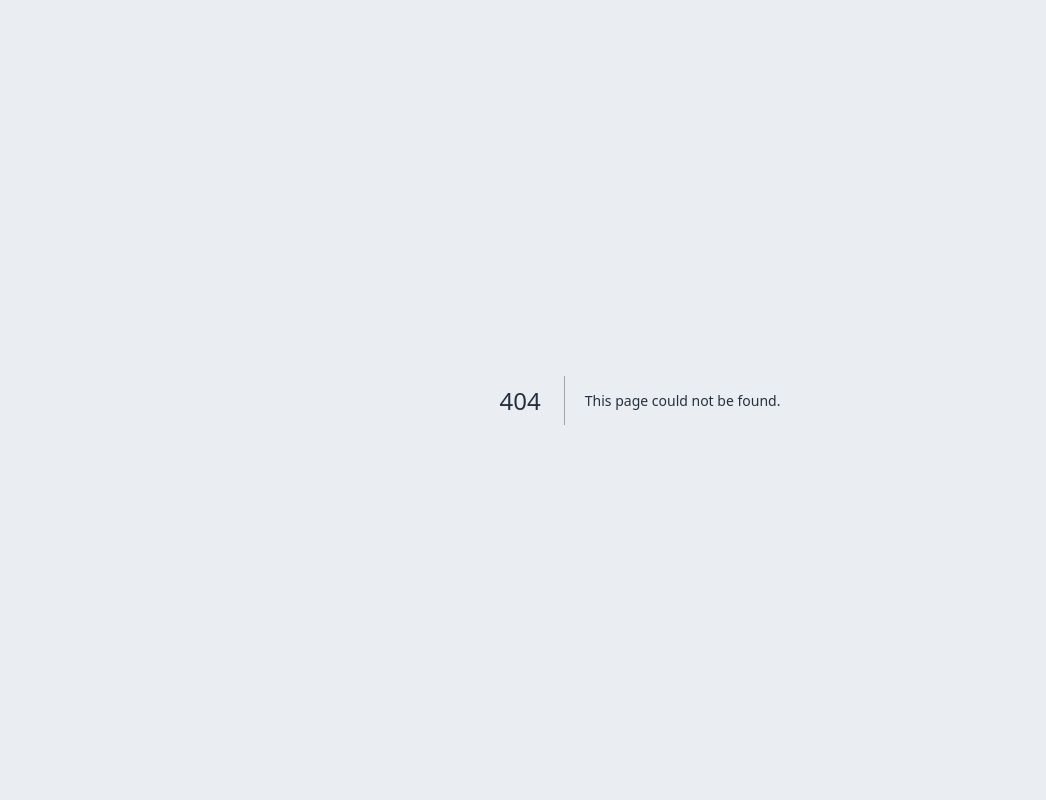
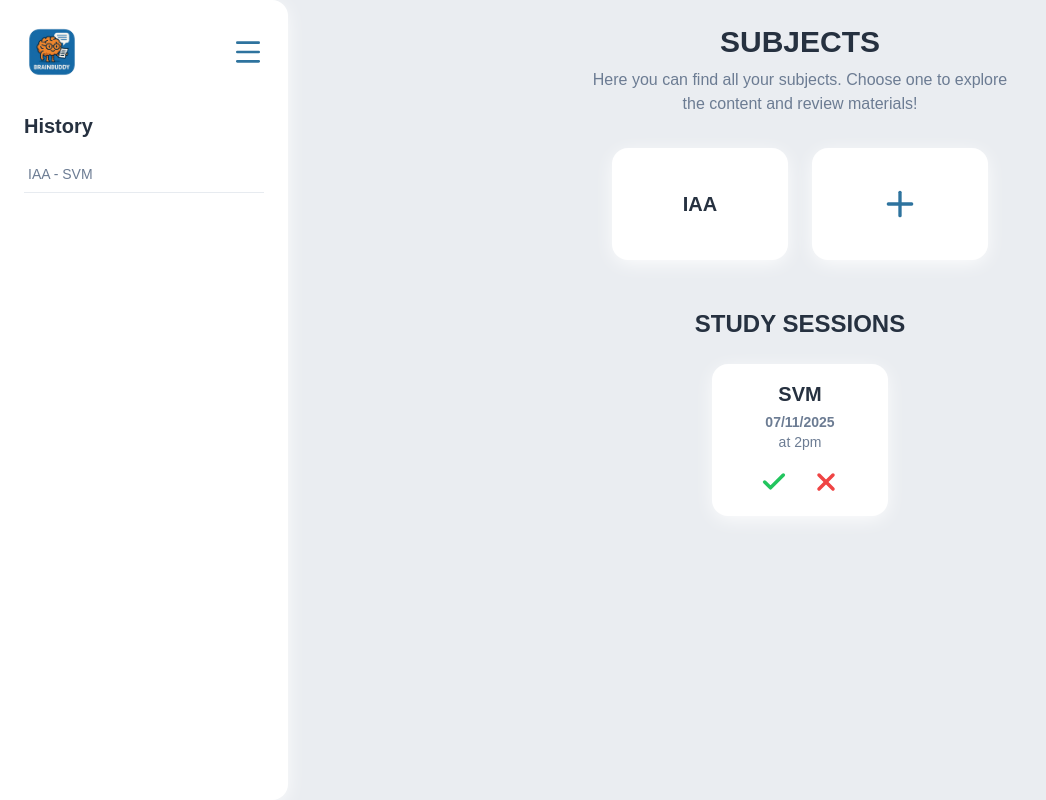
Before and after one commit to beatrizzfcosta/BrainBuddy, a Next.js app in the folder frontend/: page /homepage in a window 1280 px wide. Before the commit this address had no page. Shown: the whole page, without its empty margins (0-1046 px from the left). Built offline with nearby package versions, Linux system fonts and the light colour scheme.

Commit message:
feat(frontend): add homepage layout and new UI components

```diff
--- /dev/null
+++ b/frontend/app/components/SideBar.tsx
@@ -0,0 +1,41 @@
+import { Menu } from "lucide-react";
+import Image from "next/image";
+import { HistoryItem } from "@/app/types";
+
+interface SidebarProps {
+  history: HistoryItem[];
+}
+
+const Sidebar = ({ history }: SidebarProps) => {
+  return (
+    <aside className="fixed left-0 top-0 h-full w-72 bg-card rounded-r-2xl p-6 shadow-card flex flex-col">
+      <div className="flex items-center justify-between mb-8">
+        <Image
+          src="/BrainBuddy.png"
+          alt="BrainBuddy Logo"
+          width={56}
+          height={56}
+          className="h-14 w-14 rounded-xl object-cover"
+        />
+        <button className="text-primary hover:text-primary/80 transition-colors">
+          <Menu className="h-8 w-8" />
+        </button>
+      </div>
+
+      <h2 className="text-xl font-bold text-foreground mb-4">History</h2>
+
+      <div className="flex-1 space-y-1">
+        {history.map((item) => (
+          <button
+            key={item.id}
+            className="w-full text-left py-2 px-1 text-muted-foreground hover:text-foreground transition-colors text-sm border-b border-border/50"
+          >
+            {item.subjectAbbr} - {item.topicName}
+          </button>
+        ))}
+      </div>
+    </aside>
+  );
+};
+
+export default Sidebar;
--- /dev/null
+++ b/frontend/app/components/StudySessionCard.tsx
@@ -0,0 +1,45 @@
+import { Check, X } from "lucide-react";
+import { StudySession } from "@/app/types";
+
+interface StudySessionCardProps {
+  session: StudySession;
+  onConfirm?: () => void;
+  onCancel?: () => void;
+}
+
+const StudySessionCard = ({ session, onConfirm, onCancel }: StudySessionCardProps) => {
+  const formatDate = (date: Date) => {
+    return date.toLocaleDateString("pt-PT", {
+      day: "2-digit",
+      month: "2-digit",
+      year: "numeric",
+    });
+  };
+
+  return (
+    <div className="w-44 bg-card rounded-2xl shadow-card p-4 text-center">
+      <h3 className="text-xl font-bold text-foreground mb-1">{session.subjectName}</h3>
+      <p className="text-sm text-muted-foreground font-semibold">
+        {formatDate(session.date)}
+      </p>
+      <p className="text-sm text-muted-foreground mb-3">at {session.time}</p>
+
+      <div className="flex justify-center gap-4">
+        <button
+          onClick={onConfirm}
+          className="p-1 hover:scale-110 transition-transform"
+        >
+          <Check className="h-7 w-7 text-green-500 stroke-[3]" />
+        </button>
+        <button
+          onClick={onCancel}
+          className="p-1 hover:scale-110 transition-transform"
+        >
+          <X className="h-7 w-7 text-red-500 stroke-[3]" />
+        </button>
+      </div>
+    </div>
+  );
+};
+
+export default StudySessionCard;
--- /dev/null
+++ b/frontend/app/components/SubjectCard.tsx
@@ -0,0 +1,31 @@
+import { Plus } from "lucide-react";
+
+interface SubjectCardProps {
+  name?: string;
+  isAddButton?: boolean;
+  onClick?: () => void;
+}
+
+const SubjectCard = ({ name, isAddButton = false, onClick }: SubjectCardProps) => {
+  if (isAddButton) {
+    return (
+      <button
+        onClick={onClick}
+        className="w-44 h-28 bg-card rounded-2xl shadow-card flex items-center justify-center hover:shadow-lg transition-shadow"
+      >
+        <Plus className="h-10 w-10 text-primary" />
+      </button>
+    );
+  }
+
+  return (
+    <button
+      onClick={onClick}
+      className="w-44 h-28 bg-card rounded-2xl shadow-card flex items-center justify-center hover:shadow-lg transition-shadow"
+    >
+      <span className="text-xl font-bold text-foreground">{name}</span>
+    </button>
+  );
+};
+
+export default SubjectCard;
--- /dev/null
+++ b/frontend/app/homepage/page.tsx
@@ -0,0 +1,96 @@
+"use client";
+
+import { useState } from "react";
+import Sidebar from "@/app/components/SideBar";
+import SubjectCard from "@/app/components/SubjectCard";
+import StudySessionCard from "@/app/components/StudySessionCard";
+import { Subject, StudySession, HistoryItem } from "@/app/types";
+import { useRouter } from "next/navigation";
+
+//Mock data
+const mockHistory: HistoryItem[] = [
+  { id: "1", subjectAbbr: "IAA", topicName: "SVM" },
+];
+
+const mockSubjects: Subject[] = [
+  { id: "1", name: "IAA", description: "Inteligência Artificial Aplicada", userId: "1", createdAt: new Date() },
+];
+
+const mockStudySessions: StudySession[] = [
+  { id: "1", subjectName: "SVM", date: new Date("2025-11-07"), time: "2pm" },
+];
+
+export default function Dashboard() {
+  const router = useRouter();
+
+  const [subjects] = useState(mockSubjects);
+  const [studySessions] = useState(mockStudySessions);
+  const [history] = useState(mockHistory);
+
+  const handleAddSubject = () => {
+    console.log("Add subject clicked");
+  };
+
+  const handleSubjectClick = (subject: Subject) => {
+    console.log("Subject clicked:", subject.name);
+    router.push(`/subject/${subject.id}`);
+  };
+
+  const handleConfirmSession = (sessionId: string) => {
+    console.log("Confirm session:", sessionId);
+  };
+
+  const handleCancelSession = (sessionId: string) => {
+    console.log("Cancel session:", sessionId);
+  };
+
+  return (
+    <div className="min-h-screen bg-background pl-80">
+      <Sidebar history={history} />
+
+      <div className="p-6 max-w-7xl mx-auto">
+
+        {/* Subjects */}
+        <section className="mb-12">
+          <h1 className="text-3xl font-extrabold text-foreground text-center mb-2">
+            SUBJECTS
+          </h1>
+          <p className="text-muted-foreground text-center mb-8">
+            Here you can find all your subjects. Choose one to explore
+            <br />
+            the content and review materials!
+          </p>
+
+          <div className="flex flex-wrap gap-6 justify-center">
+            {subjects.map((subject) => (
+              <SubjectCard
+                key={subject.id}
+                name={subject.name}
+                onClick={() => handleSubjectClick(subject)}
+              />
+            ))}
+            <SubjectCard isAddButton onClick={handleAddSubject} />
+          </div>
+        </section>
+
+        {/* Study Sessions */}
+        <section>
+          <h2 className="text-2xl font-extrabold text-foreground text-center mb-6">
+            STUDY SESSIONS
+          </h2>
+
+          <div className="flex flex-wrap gap-6 justify-center">
+            {studySessions.map((session) => (
+              <StudySessionCard
+                key={session.id}
+                session={session}
+                onConfirm={() => handleConfirmSession(session.id)}
+                onCancel={() => handleCancelSession(session.id)}
+              />
+            ))}
+          </div>
+        </section>
+      </div>
+    </div>
+  );
+}
--- /dev/null
+++ b/frontend/app/types/index.ts
@@ -0,0 +1,20 @@
+export interface Subject {
+  id: string;
+  name: string;
+  description: string;
+  userId: string;
+  createdAt: Date;
+}
+
+export interface StudySession {
+  id: string;
+  subjectName: string;
+  date: Date;
+  time: string;
+}
+
+export interface HistoryItem {
+  id: string;
+  subjectAbbr: string;
+  topicName: string;
+}
--- a/frontend/package.json
+++ b/frontend/package.json
@@ -14,6 +14,7 @@
     "class-variance-authority": "^0.7.0",
     "clsx": "^2.1.0",
     "firebase": "^12.5.0",
+    "lucide-react": "^0.556.0",
     "next": "^16.0.7",
     "postcss": "^8.5.6",
     "react": "19.2.0",
```
Also changed, not shown: 1 other file (tests, documents, lock files or other folders).
